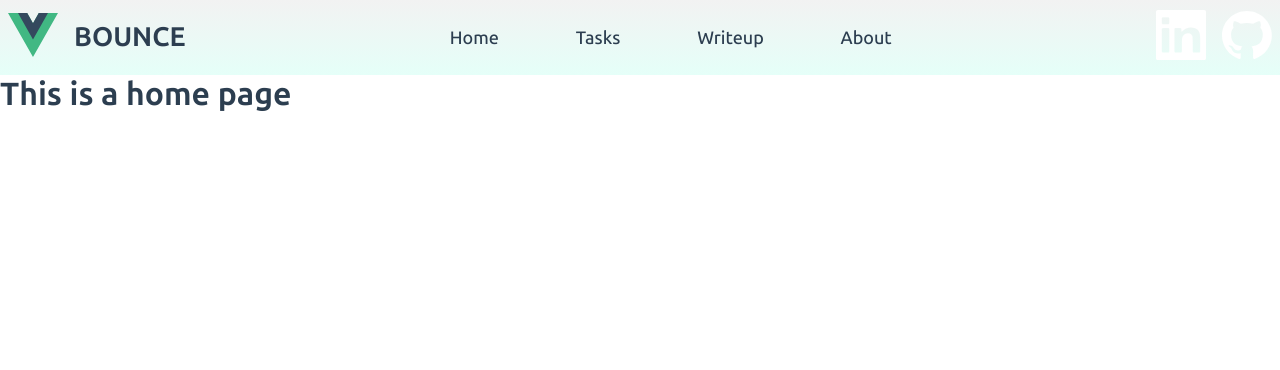
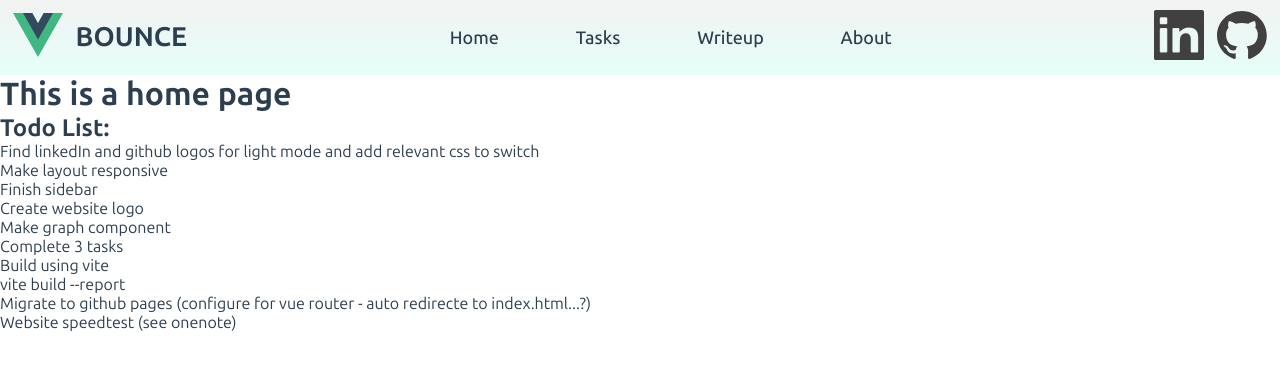
Before and after one commit to k-wadkar/BPHO-CC24, a Vue app in the folder Kinematics Modelling Website/: page / in a window 1280 px wide. Shown: the top 370 px of the page. Built offline with nearby package versions, Linux system fonts and the light colour scheme.

Commit message:
External logo dynamic colour inversion patched and comments added in Navbar SFC. Todo list added to HomeView.

```diff
--- a/Kinematics Modelling Website/src/components/Navbar.vue
+++ b/Kinematics Modelling Website/src/components/Navbar.vue
@@ -4,6 +4,7 @@ import { RouterLink } from 'vue-router'
 
 <template>
   <nav class="nav-Container">
+    <!-- Contains website icon and title (which link to the homepage) -->
     <div class="nav-Left">
       <RouterLink :to="{ name: 'home' }" class="side-Icons">
         <img src="..\assets\logo.svg" width="50px" />
@@ -14,7 +15,8 @@ import { RouterLink } from 'vue-router'
       </RouterLink>
     </div>
 
-    <ul class="nav-Links">
+    <!-- Contains internal links (using vue router) -->
+    <ul class="nav-Center">
       <li class="nav-Item">
         <RouterLink :to="{ name: 'home' }"><span class="nav-text">Home</span></RouterLink>
       </li>
@@ -29,13 +31,14 @@ import { RouterLink } from 'vue-router'
       </li>
     </ul>
 
+    <!-- Contains external links (i.e. to GitHub and LinkedIn) -->
     <div class="nav-Right">
       <a href="https://www.linkedin.com/in/kshitij-wadkar-2557852b5/" class="side-Icons">
-        <img src="..\assets\linkedIn-logo.svg" width="50px" />
+        <img src="..\assets\linkedIn-logo.svg" width="50px" class="external-Icons" />
       </a>
 
       <a href="https://github.com/k-wadkar">
-        <img src="..\assets\github-logo.svg" width="50px" class="side-Icons" />
+        <img src="..\assets\github-logo.svg" width="50px" class="external-Icons" />
       </a>
     </div>
   </nav>
@@ -44,45 +47,71 @@ import { RouterLink } from 'vue-router'
 <style scoped>
 @import '../assets/base.css';
 
+/* Customisations for the whole navbar */
 .nav-Container {
   background-image: linear-gradient(to top, rgba(0, 255, 191, 0.1), var(--color-background-mute));
   display: flex;
-  justify-content: space-between;
+  justify-content: space-around;
   align-items: center;
   height: 75px;
 }
 
+/* Customisations for the icons on the far ends of the navbar */
 .nav-Left,
 .nav-Right {
   display: flex;
   justify-content: space-around;
   align-items: center;
+  margin: 1vw;
+  gap: 1vw;
 }
 
-.side-Icons {
-  margin: 0 0.5rem;
+.nav-Right a {
+  opacity: 1;
+  transition: all 0.3s ease 0s;
 }
 
-.nav-Links {
+.nav-Right a:hover {
+  opacity: 0.75;
+}
+/* Switches the colour of the github and linkedIn logo (to black) depending if light mode on */
+.external-Icons {
+  filter: invert(75%);
+}
+
+@media (prefers-color-scheme: dark) {
+  .nav-Right a {
+    opacity: 0.5;
+  }
+
+  .nav-Right a:hover {
+    opacity: 1;
+  }
+  /* Reverts logo colours to white if dark mode on */
+  .external-Icons {
+    filter: invert(0%);
+  }
+}
+
+/* Customisations for the internal links in the center of the navbar */
+.nav-Center {
+  flex-grow: 1;
   display: flex;
   list-style: none;
-  justify-content: space-around;
+  justify-content: center;
   align-items: center;
-  /*flex-grow: 1;*/
-  /* padding: 1.5% 10%; */
 }
 
-.nav-Links li {
+.nav-Center li {
   display: inline-block;
-  /* padding: 0px 10%; */
   margin: 0px 3vw;
 }
 
-.nav-Links li a {
+.nav-Center li a {
   transition: all 0.3s ease 0s;
 }
 
-.nav-Links li a:hover {
+.nav-Center li a:hover {
   color: var(--color-text-hover);
 }
 </style>
--- a/Kinematics Modelling Website/src/views/HomeView.vue
+++ b/Kinematics Modelling Website/src/views/HomeView.vue
@@ -1,3 +1,17 @@
 <template>
   <h1>This is a home page</h1>
+
+  <h2>Todo List:</h2>
+  <ol>
+    <li>Find linkedIn and github logos for light mode and add relevant css to switch</li>
+    <li>Make layout responsive</li>
+    <li>Finish sidebar</li>
+    <li>Create website logo</li>
+    <li>Make graph component</li>
+    <li>Complete 3 tasks</li>
+    <li>Build using vite</li>
+    <li>vite build --report</li>
+    <li>Migrate to github pages (configure for vue router - auto redirecte to index.html...?)</li>
+    <li>Website speedtest (see onenote)</li>
+  </ol>
 </template>
```
